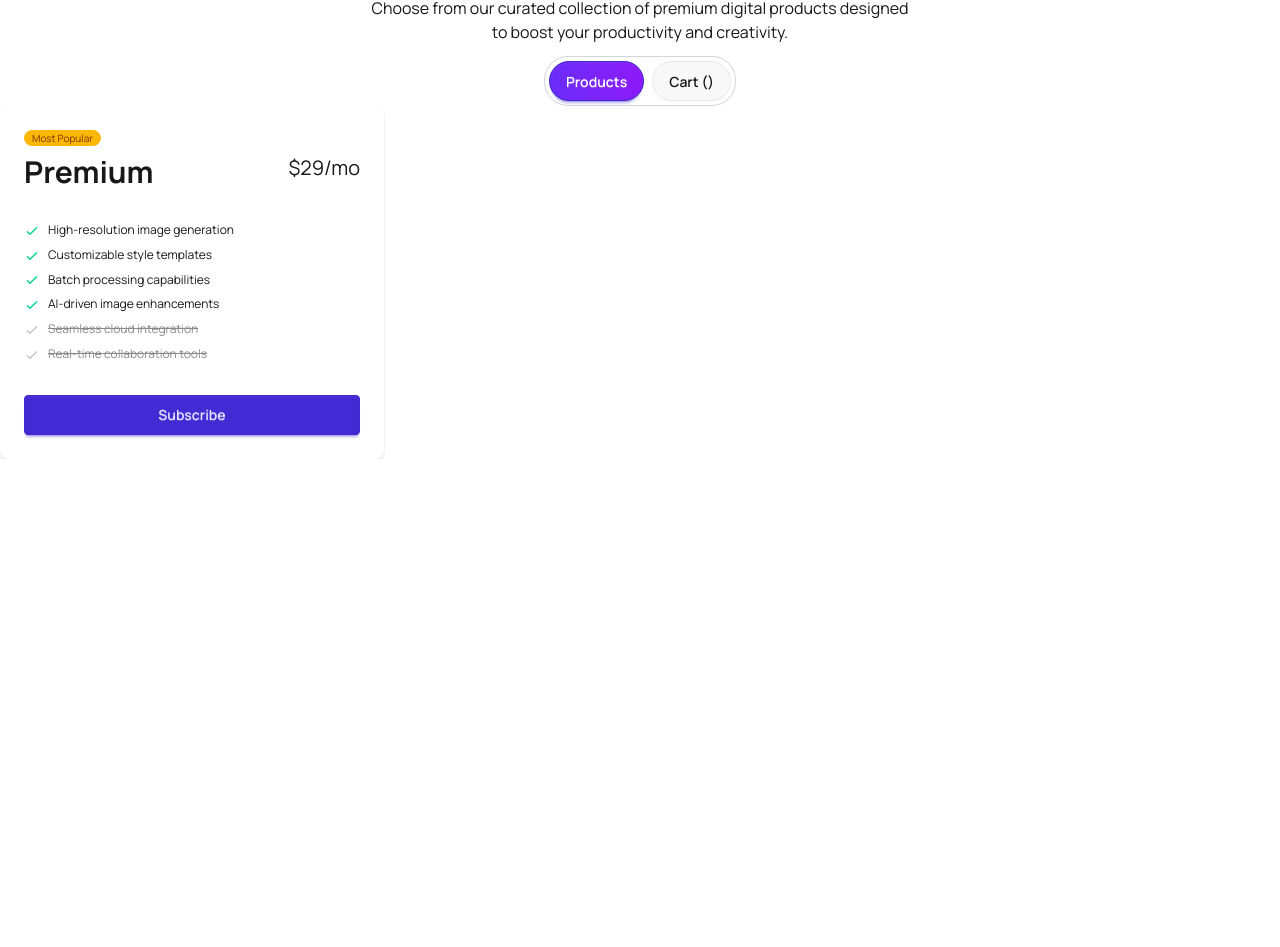
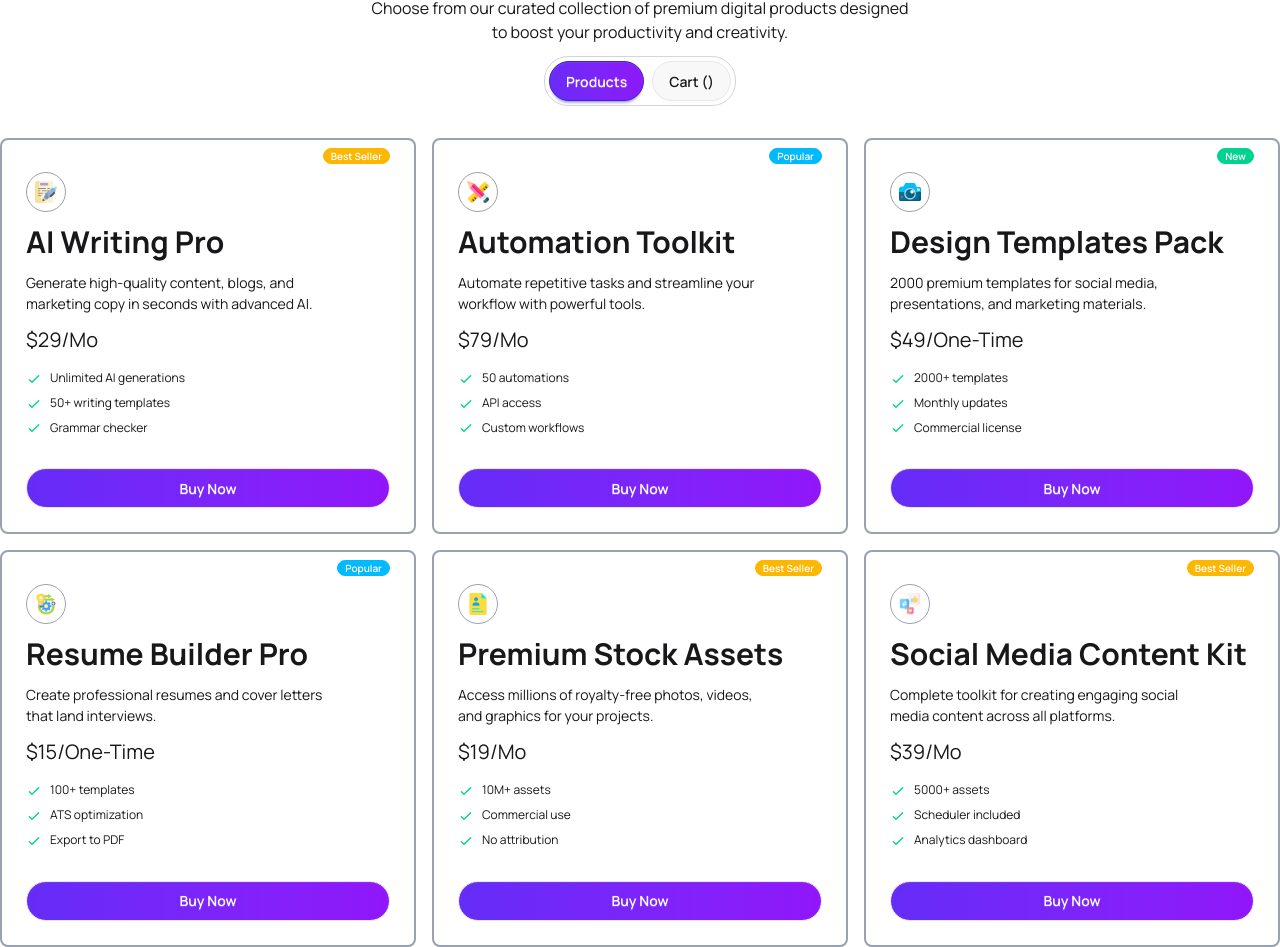
Before and after one commit to masum-k/b13-assignment-6, a React (Vite) app: page / in a window 1280 px wide. Shown: the part 978-1925 px from the top of the page. Before the commit the page ends 1437 px from the top, so only its background shows below. Built offline with nearby package versions, Linux system fonts and the light colour scheme.

Commit message:
finished styling card section

```diff
--- /dev/null
+++ b/public/cardData.json
@@ -0,0 +1,92 @@
+[
+  {
+    "id": 1,
+    "name": "AI Writing Pro",
+    "description": "Generate high-quality content, blogs, and marketing copy in seconds with advanced AI.",
+    "price": 29,
+    "period": "Mo",
+    "tag": "Best Seller",
+    "tagType": "Best Seller",
+    "image": "writing.png",
+    "features": [
+      "Unlimited AI generations",
+      "50+ writing templates",
+      "Grammar checker"
+    ]
+  },
+  {
+    "id": 2,
+    "name": "Automation Toolkit",
+    "description": "Automate repetitive tasks and streamline your workflow with powerful tools.",
+    "price": 79,
+    "period": "Mo",
+    "tag": "Popular",
+    "tagType": "Popular",
+    "image": "design-tool.png",
+    "features": [
+      "50 automations",
+      "API access",
+      "Custom workflows"
+    ]
+  },
+  {
+    "id": 3,
+    "name": "Design Templates Pack",
+    "description": "2000 premium templates for social media, presentations, and marketing materials.",
+    "price": 49,
+    "period": "One-Time",
+    "tag": "New",
+    "tagType": "New",
+    "image": "camera.png",
+    "features": [
+      "2000+ templates",
+      "Monthly updates",
+      "Commercial license"
+    ]
+  },
+  {
+    "id": 4,
+    "name": "Resume Builder Pro",
+    "description": "Create professional resumes and cover letters that land interviews.",
+    "price": 15,
+    "period": "One-Time",
+    "tag": "Popular",
+    "tagType": "Popular",
+    "image": "operation.png",
+    "features": [
+      "100+ templates",
+      "ATS optimization",
+      "Export to PDF"
+    ]
+  },
+  {
+    "id": 5,
+    "name": "Premium Stock Assets",
+    "description": "Access millions of royalty-free photos, videos, and graphics for your projects.",
+    "price": 19,
+    "period": "Mo",
+    "tag": "Best Seller",
+    "tagType": "Best Seller",
+    "image": "portfolio.png",
+    "features": [
+      "10M+ assets",
+      "Commercial use",
+      "No attribution"
+    ]
+  },
+  {
+    "id": 6,
+    "name": "Social Media Content Kit",
+    "description": "Complete toolkit for creating engaging social media content across all platforms.",
+    "price": 39,
+    "period": "Mo",
+    "tag": "Best Seller",
+    "tagType": "Best Seller",
+    "image": "social-media.png",
+    "features": [
+      "5000+ assets",
+      "Scheduler included",
+      "Analytics dashboard"
+    ]
+  }
+]
--- a/src/App.jsx
+++ b/src/App.jsx
@@ -1,17 +1,22 @@
+import { Suspense } from 'react'
 import './App.css'
 import Banner from './components/Banner/Banner'
-import Card from './components/Card/Card'
+import Card from './components/Cards/CardContainer'
 import Navbar from './components/Navbar/Navbar'
 import Rating from './UI/Rating'
 
+const cardDataPromise = fetch('cardData.json')
+  .then(res => res.json());
+
 function App() {
-
   return (
     <div>
       <Navbar />
       <Banner />
       <Rating />
-      <Card />
+      <Suspense fallback={<span className="loading loading-spinner loading-xl"></span>}>
+        <Card cardDataPromise={cardDataPromise} />
+      </Suspense>
     </div>
   )
 }
--- /dev/null
+++ b/src/UI/Cards.jsx
@@ -0,0 +1,37 @@
+import React from 'react';
+
+const Cards = ({ card }) => {
+    //name, price, tag, description,period,features
+    return (
+        <div className="card bg-base-100 border-2 border-gray-400">
+            <div className="card-body pt-2">
+                <span className={`text-white font-semibold badge badge-xs place-self-end
+                    ${card.tag === 'Best Seller' ? 'badge-warning'
+                        : card.tag === 'Popular' ? 'badge-info'
+                            : 'badge-success'}`}>{card.tag}</span>
+                <div className='space-y-3'>
+                    <div className='border border-gray-400 rounded-full w-10 p-2'>
+                        <img src={card.image} alt="" />
+                    </div>
+                    <h2 className="text-3xl font-bold">{card.name}</h2>
+                    <h3 className='w-80'>{card.description}</h3>
+                    <span className="text-xl">${card.price}/{card.period}</span>
+                </div>
+                <ul className="mt-2 flex flex-col gap-2 text-xs">
+                    {
+                        card.features.map((feature, ind) => <li key={ind}>
+                            <svg xmlns="http://www.w3.org/2000/svg" className="size-4 me-2 inline-block text-success" fill="none" viewBox="0 0 24 24" stroke="currentColor"><path strokeLinecap="round" strokeLinejoin="round" strokeWidth="2" d="M5 13l4 4L19 7" /></svg>
+
+                            <span>{feature}</span>
+                        </li>)
+                    }
+                </ul>
+                <div className="mt-6">
+                    <button className="btn rounded-full bg-linear-to-r from-[#652CF7] to-[#9116FA] btn-block text-white">Buy Now</button>
+                </div>
+            </div>
+        </div>
+    );
+};
+
+export default Cards;
--- a/src/components/Card/Card.jsx
+++ /dev/null
@@ -1,58 +0,0 @@
-import React from 'react';
-
-const Card = () => {
-    return (
-        <div className='mt-32'>
-            <div className='text-center space-y-3'>
-                <h1 className='text-5xl font-bold'>Premium Digital Tools</h1>
-                <p>Choose from our curated collection of premium digital products designed <br />
-                    to boost your productivity and creativity.</p>
-                <div className='border border-gray-300 p-1 mx-auto w-[192px] rounded-3xl'>
-                    <button className="btn bg-linear-to-r from-[#6A2BF8] to-[#8D18F9] mr-2 btn-primary rounded-3xl text-white">Products</button>
-                    <button className='btn rounded-3xl'>Cart ()</button>
-                </div>
-            </div>
-
-            <div className="card w-96 bg-base-100 shadow-sm">
-                <div className="card-body">
-                    <span className="badge badge-xs badge-warning">Most Popular</span>
-                    <div className="flex justify-between">
-                        <h2 className="text-3xl font-bold">Premium</h2>
-                        <span className="text-xl">$29/mo</span>
-                    </div>
-                    <ul className="mt-6 flex flex-col gap-2 text-xs">
-                        <li>
-                            <svg xmlns="http://www.w3.org/2000/svg" className="size-4 me-2 inline-block text-success" fill="none" viewBox="0 0 24 24" stroke="currentColor"><path strokeLinecap="round" strokeLinejoin="round" strokeWidth="2" d="M5 13l4 4L19 7" /></svg>
-                            <span>High-resolution image generation</span>
-                        </li>
-                        <li>
-                            <svg xmlns="http://www.w3.org/2000/svg" className="size-4 me-2 inline-block text-success" fill="none" viewBox="0 0 24 24" stroke="currentColor"><path strokeLinecap="round" strokeLinejoin="round" strokeWidth="2" d="M5 13l4 4L19 7" /></svg>
-                            <span>Customizable style templates</span>
-                        </li>
-                        <li>
-                            <svg xmlns="http://www.w3.org/2000/svg" className="size-4 me-2 inline-block text-success" fill="none" viewBox="0 0 24 24" stroke="currentColor"><path strokeLinecap="round" strokeLinejoin="round" strokeWidth="2" d="M5 13l4 4L19 7" /></svg>
-                            <span>Batch processing capabilities</span>
-                        </li>
-                        <li>
-                            <svg xmlns="http://www.w3.org/2000/svg" className="size-4 me-2 inline-block text-success" fill="none" viewBox="0 0 24 24" stroke="currentColor"><path strokeLinecap="round" strokeLinejoin="round" strokeWidth="2" d="M5 13l4 4L19 7" /></svg>
-                            <span>AI-driven image enhancements</span>
-                        </li>
-                        <li className="opacity-50">
-                            <svg xmlns="http://www.w3.org/2000/svg" className="size-4 me-2 inline-block text-base-content/50" fill="none" viewBox="0 0 24 24" stroke="currentColor"><path strokeLinecap="round" strokeLinejoin="round" strokeWidth="2" d="M5 13l4 4L19 7" /></svg>
-                            <span className="line-through">Seamless cloud integration</span>
-                        </li>
-                        <li className="opacity-50">
-                            <svg xmlns="http://www.w3.org/2000/svg" className="size-4 me-2 inline-block text-base-content/50" fill="none" viewBox="0 0 24 24" stroke="currentColor"><path strokeLinecap="round" strokeLinejoin="round" strokeWidth="2" d="M5 13l4 4L19 7" /></svg>
-                            <span className="line-through">Real-time collaboration tools</span>
-                        </li>
-                    </ul>
-                    <div className="mt-6">
-                        <button className="btn btn-primary btn-block">Subscribe</button>
-                    </div>
-                </div>
-            </div>
-        </div>
-    );
-};
-
-export default Card;
--- /dev/null
+++ b/src/components/Cards/CardContainer.jsx
@@ -0,0 +1,28 @@
+import { use } from "react";
+import Cards from "../../UI/Cards";
+
+
+const Card = ({ cardDataPromise }) => {
+    const cardData = use(cardDataPromise)
+    return (
+        <div className='mt-32'>
+            <div className='text-center space-y-3'>
+                <h1 className='text-5xl font-bold'>Premium Digital Tools</h1>
+                <p>Choose from our curated collection of premium digital products designed <br />
+                    to boost your productivity and creativity.</p>
+                <div className='border border-gray-300 p-1 mx-auto w-[192px] rounded-3xl'>
+                    <button className="btn bg-linear-to-r from-[#6A2BF8] to-[#8D18F9] mr-2 btn-primary rounded-3xl text-white">Products</button>
+                    <button className='btn rounded-3xl'>Cart ()</button>
+                </div>
+            </div>
+
+            <div className="mt-8 grid grid-cols-3 container mx-auto gap-4">
+                {
+                    cardData.map(card => <Cards key={card.id} card={card} />)
+                }
+            </div>
+        </div>
+    );
+};
+
+export default Card;
--- a/src/components/Navbar/Navbar.jsx
+++ b/src/components/Navbar/Navbar.jsx
@@ -30,10 +30,10 @@ const Navbar = () => {
                 </ul>
             </div>
             <div className="navbar-end space-x-4">
-                <div tabindex="0" role="button" class=" btn btn-ghost btn-circle">
-                    <div class="indicator">
-                        <svg xmlns="http://www.w3.org/2000/svg" class="h-5 w-5" fill="none" viewBox="0 0 24 24" stroke="currentColor"> <path stroke-linecap="round" stroke-linejoin="round" stroke-width="2" d="M3 3h2l.4 2M7 13h10l4-8H5.4M7 13L5.4 5M7 13l-2.293 2.293c-.63.63-.184 1.707.707 1.707H17m0 0a2 2 0 100 4 2 2 0 000-4zm-8 2a2 2 0 11-4 0 2 2 0 014 0z" /> </svg>
-                        <span class="badge-sm indicator-item">8</span>
+                <div tabIndex="0" role="button" className=" btn btn-ghost btn-circle">
+                    <div className="indicator">
+                        <svg xmlns="http://www.w3.org/2000/svg" className="h-5 w-5" fill="none" viewBox="0 0 24 24" stroke="currentColor"> <path strokeLinecap="round" strokeLinejoin="round" strokeWidth="2" d="M3 3h2l.4 2M7 13h10l4-8H5.4M7 13L5.4 5M7 13l-2.293 2.293c-.63.63-.184 1.707.707 1.707H17m0 0a2 2 0 100 4 2 2 0 000-4zm-8 2a2 2 0 11-4 0 2 2 0 014 0z" /> </svg>
+                        <span className="badge-sm indicator-item">8</span>
                     </div>
                 </div>
                 <p>Login</p>
```
Also changed, not shown: public/camera.png (added), public/writing.png (renamed from public/writing_2327400 1.png).
